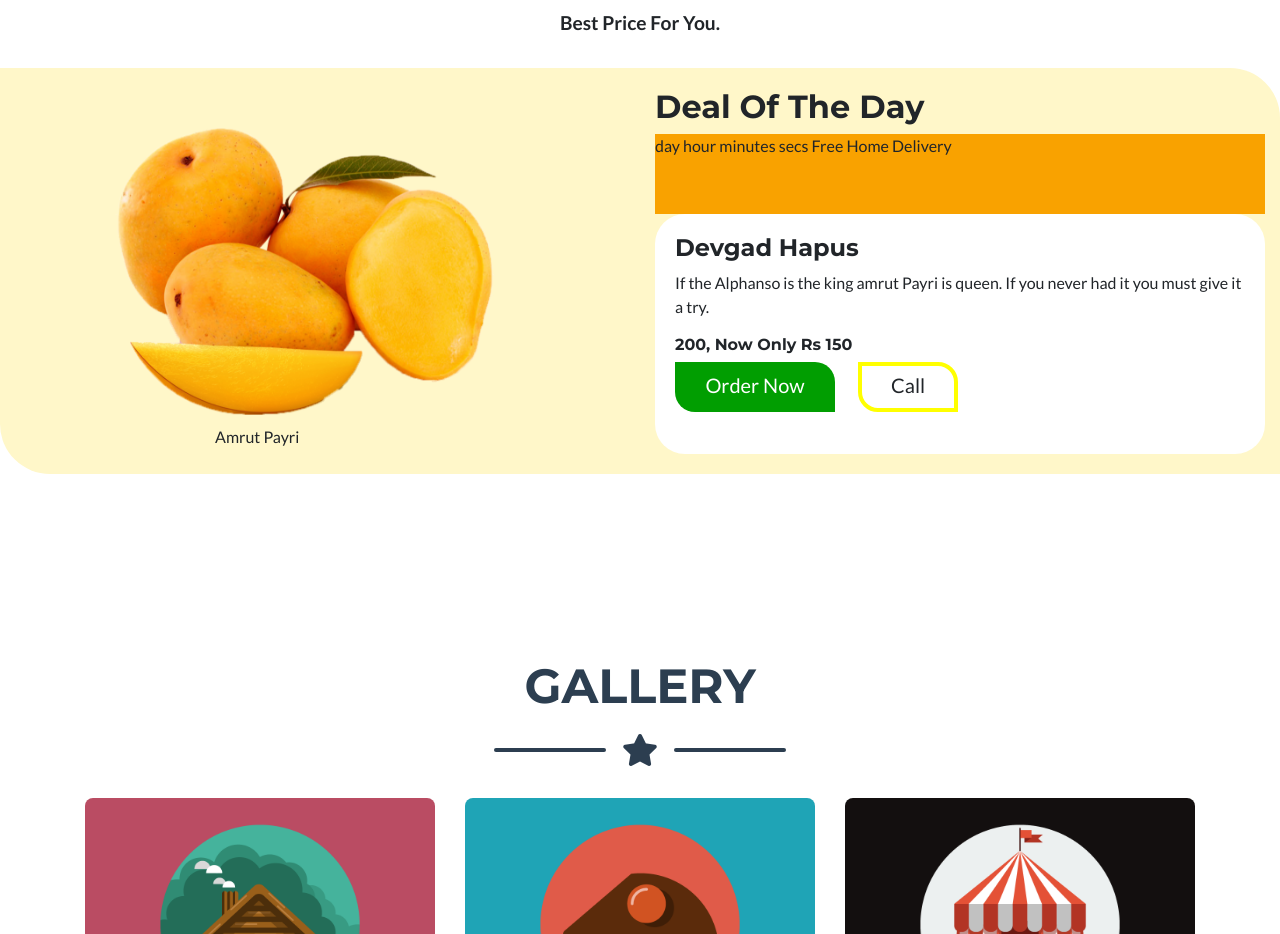
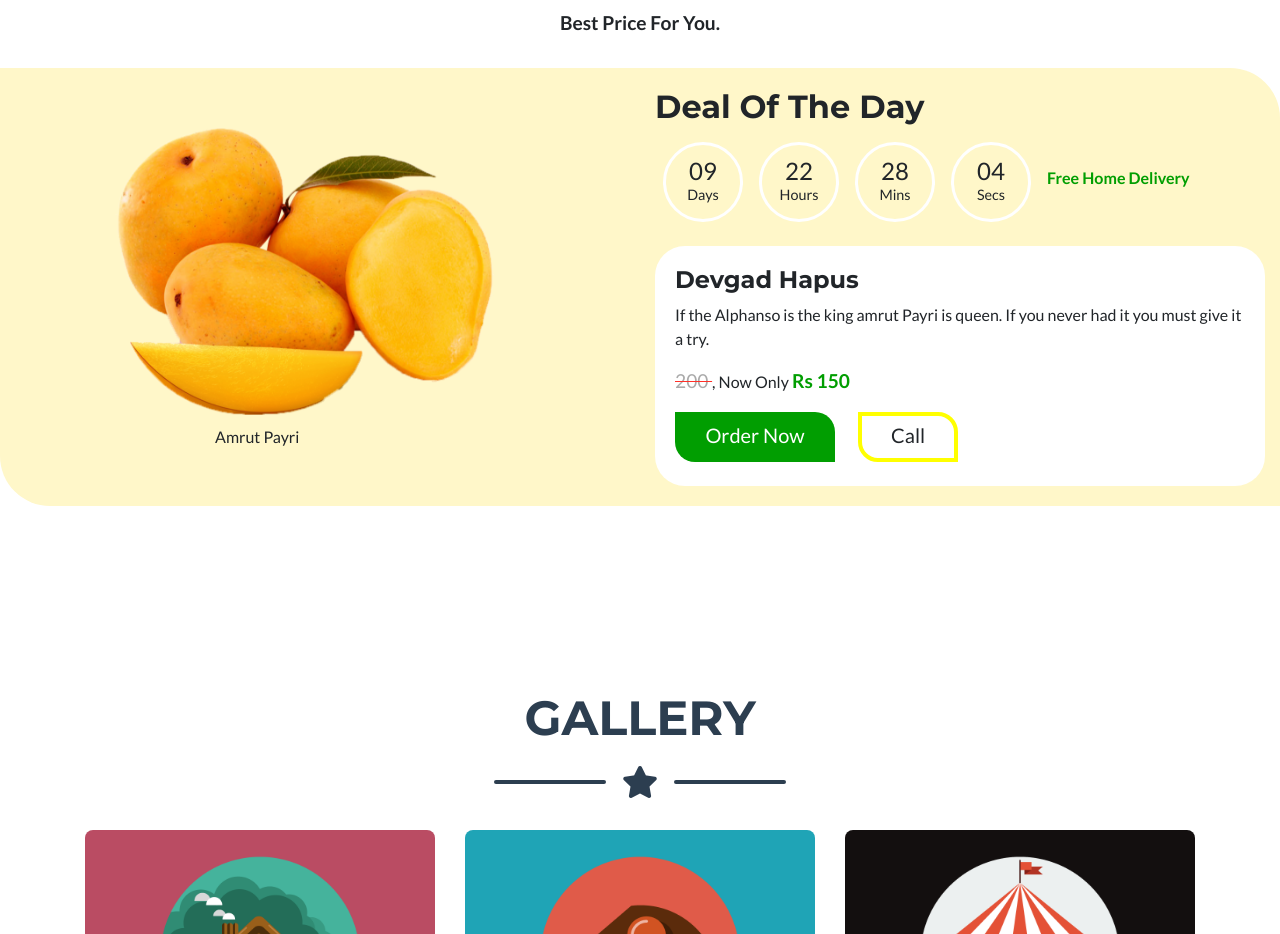
Before and after one commit to saumya/WebDesignDemo2, a website with bundled scripts: page index.html in a window 1280 px wide. Shown: the part 1340-2274 px from the top of the page. Built offline with nearby package versions, Linux system fonts and the light colour scheme.

Commit message:
design of the counter

```diff
--- a/css/app.css
+++ b/css/app.css
@@ -149,9 +149,10 @@
   border-radius: 0px 50px 0px 50px;
 }
 .deal_of_day_counter_box{
+  /*
   background-color: #f9a200;
-
   height: 80px;
+  */
 }
 .deal_of_day_white_box{
   background-color: #ffffff;
@@ -159,6 +160,29 @@
   height: 240px;
   border-radius: 30px;
   padding: 20px;
+}
+.free_home_delivery{
+  color: #019e01;
+  font-weight: 900;
+  padding-top: 24px;
+}
+.counter_text{
+  font-size: 0.6em;
+}
+
+.price_box{
+  margin-bottom: 1em;
+}
+.actual_price{
+  font-size: 1.2em;
+  font-weight: 200;
+  color: #aaa;
+  text-decoration: line-through #FF3028;
+}
+.now_price{
+  font-size: 1.2em;
+  font-weight: 900;
+  color: #019e01;
 }
 
 .left_image{
@@ -168,6 +192,19 @@
 .left_image_btm_text{
   padding-left: 200px;
   padding-top: 10px;
+}
+
+.counter{
+  width: 80px;
+  height: 80px;
+  border-radius: 50%;
+
+  text-align: center;
+  font-size: 24px;
+  line-height: 20px;
+
+  border: 3px solid #fff;
+  padding-top: 16px;
 }
 
 /* mobile view */
--- a/index.html
+++ b/index.html
@@ -98,12 +98,30 @@
           <div class="portfolio-item mx-auto">
             <h2 class="">Deal Of The Day</h2>
             <div class="deal_of_day_counter_box">
-              day hour minutes secs <span>Free Home Delivery</span>
+
+              <div class="d-flex flex-row bd-highlight mb-3">
+                <div class="p-2 bd-highlight">
+                  <div class="counter"> 09 <br> <span class="counter_text">Days</span> </div>
+                </div>
+                <div class="p-2 bd-highlight">
+                  <div class="counter"> 22 <br><span class="counter_text">Hours</span> </div>
+                </div>
+                <div class="p-2 bd-highlight">
+                  <div class="counter"> 28 <br><span class="counter_text">Mins</span> </div>
+                </div>
+                <div class="p-2 bd-highlight">
+                  <div class="counter"> 04 <br><span class="counter_text">Secs</span> </div>
+                </div>
+                <div class="p-2 bd-highlight">
+                  <div class="free_home_delivery"> Free Home Delivery </div>
+                </div>
+              </div>
+
             </div>
             <div class="deal_of_day_white_box">
               <h4 class="">Devgad Hapus</h4>
               <p>If the Alphanso is the king amrut Payri is queen. If you never had it you must give it a try.</p>
-              <h6 class=""> 200, Now Only Rs 150 </h6>
+              <div class="price_box"> <span class="actual_price"> 200 </span>, Now Only <span class="now_price">Rs 150</span> </div>
               <span class="btn_style_2">Order Now</span>
               <span class="btn_style_3">Call</span>
             </div>
```
